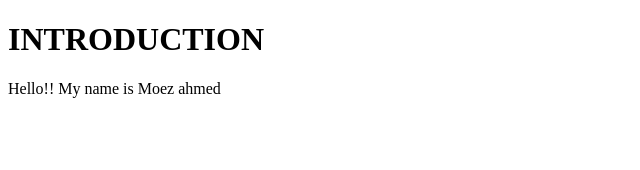
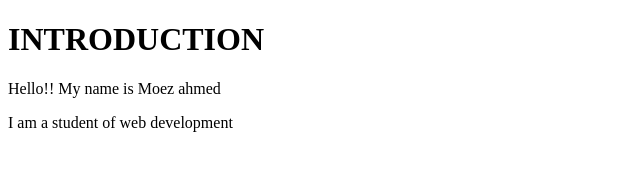
Before and after one commit to moezadnan/coding-with-moez, a plain HTML site: page index.html in a window 1280 px wide. Shown: the whole page, without its empty margins (0-640 px from the left). Drawn offline with Linux system fonts and the light colour scheme.

Commit message:
new line add

```diff
--- a/index.html
+++ b/index.html
@@ -8,4 +8,5 @@
 <body>
     <h1>INTRODUCTION</h1>
     <p>Hello!!  My name is Moez ahmed </p>
+    <p>I am a student of web development</p>
 </body>
```
